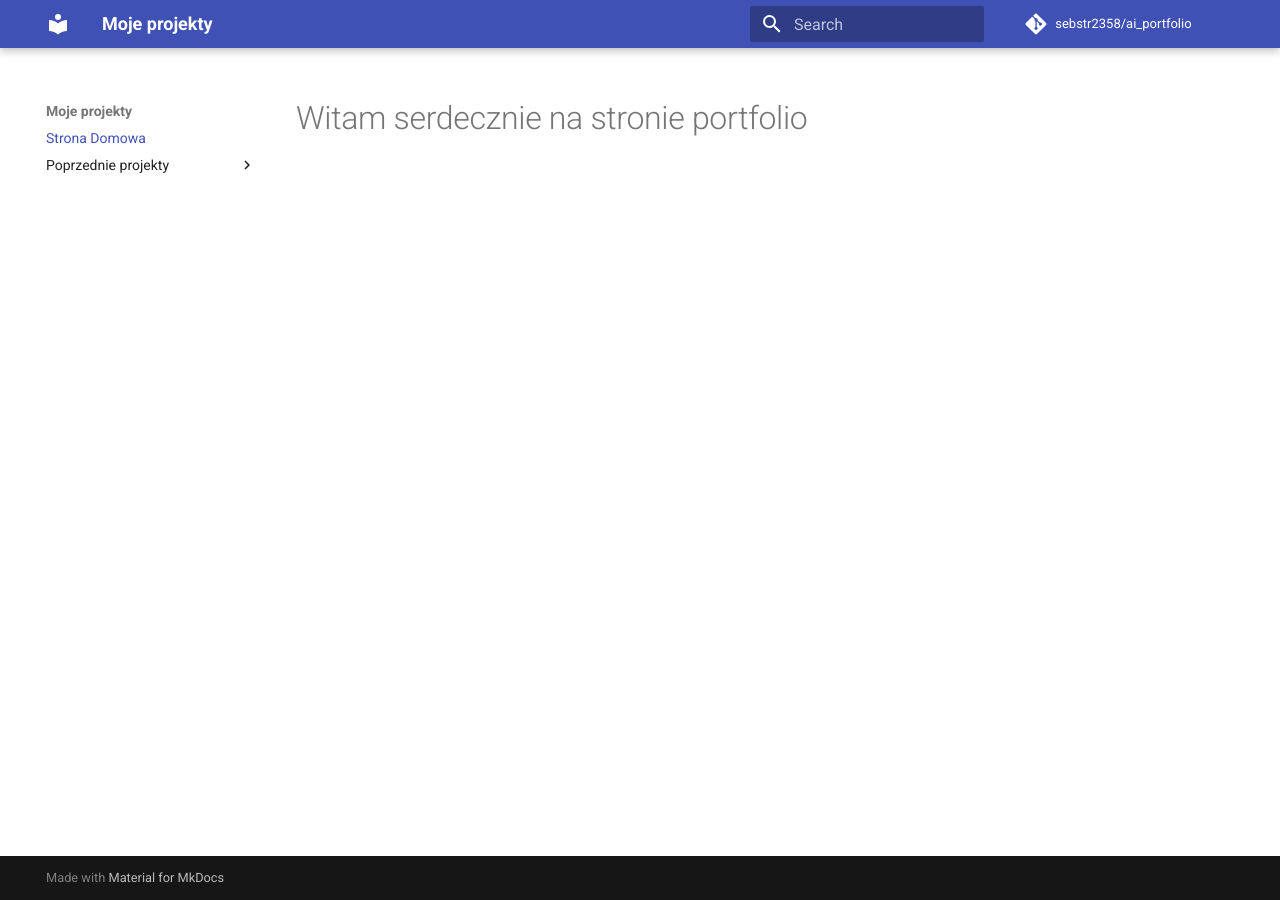
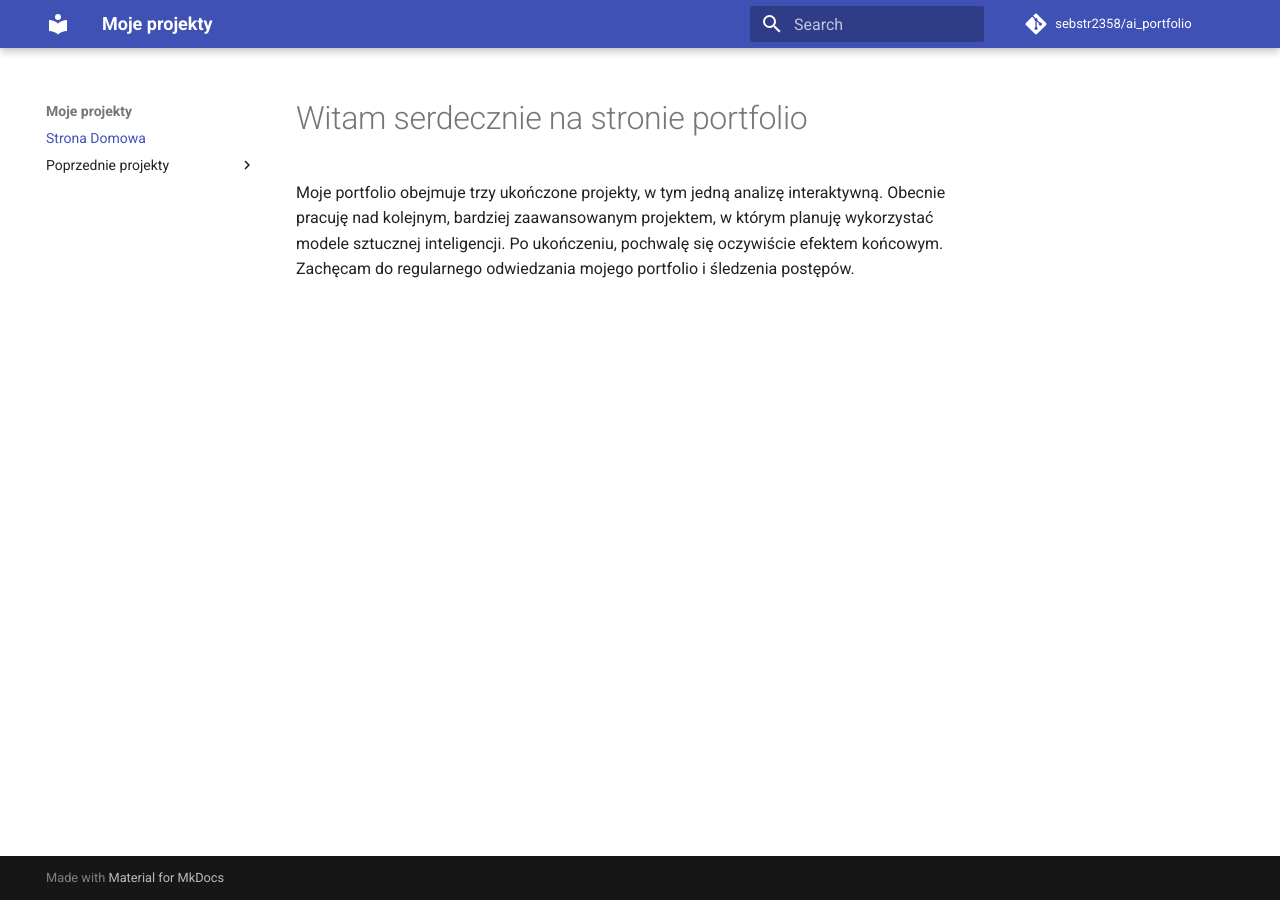
Before and after one commit to sebstr2358/ai_portfolio, an MkDocs documentation site: the page built from docs/index.md, in a window 1280 px wide. Built offline with MkDocs 1.6.1 and Material for MkDocs 9.7.7, drawn with Linux system fonts in a browser that asks for light colours; comment, search, counter and statistics services are not loaded.

Commit message:
added about me

```diff
--- a/docs/index.md
+++ b/docs/index.md
@@ -1 +1,3 @@
 # Witam serdecznie na stronie portfolio
+
+Moje portfolio obejmuje trzy ukończone projekty, w tym jedną analizę interaktywną. Obecnie pracuję nad kolejnym, bardziej zaawansowanym projektem, w którym planuję wykorzystać modele sztucznej inteligencji. Po ukończeniu, pochwalę się oczywiście efektem końcowym. Zachęcam do regularnego odwiedzania mojego portfolio i śledzenia postępów.
```
